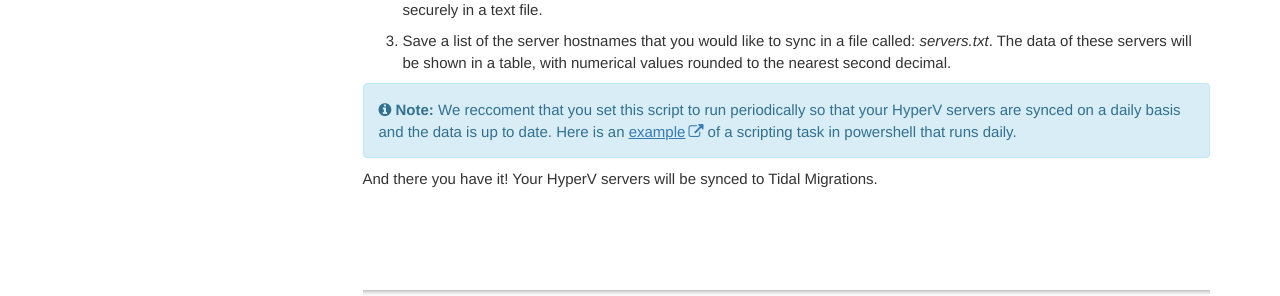
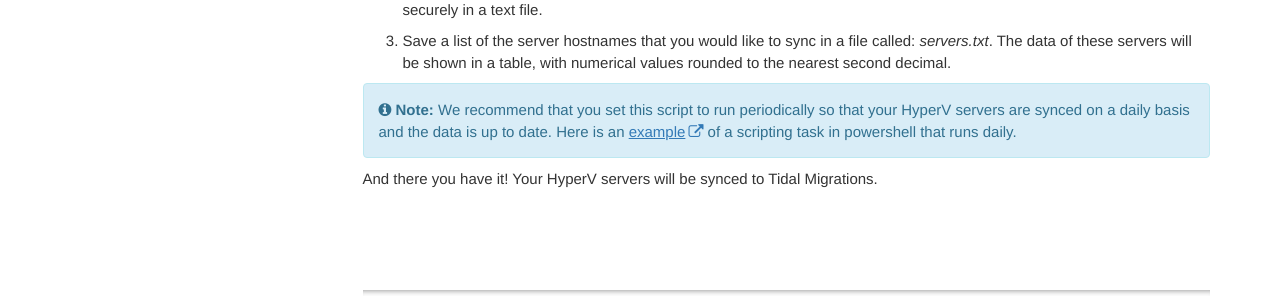
Before and after one commit to tidalmigrations/tidalmigrations.github.io, a Jekyll site: the page built from pages/tidal tools/hyperv.md, in a window 1280 px wide. Shown: the part 956-1252 px from the top of the page. Built offline with Jekyll 4.4.1, drawn with Linux system fonts in a browser that asks for light colours; nearby versions of some CDN libraries; comment, search, counter and statistics services are not loaded.

Commit message:
Correct typo

```diff
--- a/pages/tidal tools/hyperv.md
+++ b/pages/tidal tools/hyperv.md
@@ -40,6 +40,6 @@ Start syncing your HyperV with Tidal Migrations, by running the script: `runner.
 3. Save a list of the server hostnames that you would like to sync in a file called: _servers.txt_.
 The data of these servers will be shown in a table, with numerical values rounded to the nearest second decimal.
 
-{% include note.html content="We reccoment that you set this script to run periodically so that your HyperV servers are synced on a daily basis and the data is up to date. Here is an [example]( https://docs.microsoft.com/en-us/windows/desktop/taskschd/daily-trigger-example--scripting-) of a scripting task in powershell that runs daily."%}
+{% include note.html content="We recommend that you set this script to run periodically so that your HyperV servers are synced on a daily basis and the data is up to date. Here is an [example]( https://docs.microsoft.com/en-us/windows/desktop/taskschd/daily-trigger-example--scripting-) of a scripting task in powershell that runs daily."%}
 
 And there you have it! Your HyperV servers will be synced to Tidal Migrations.
```
